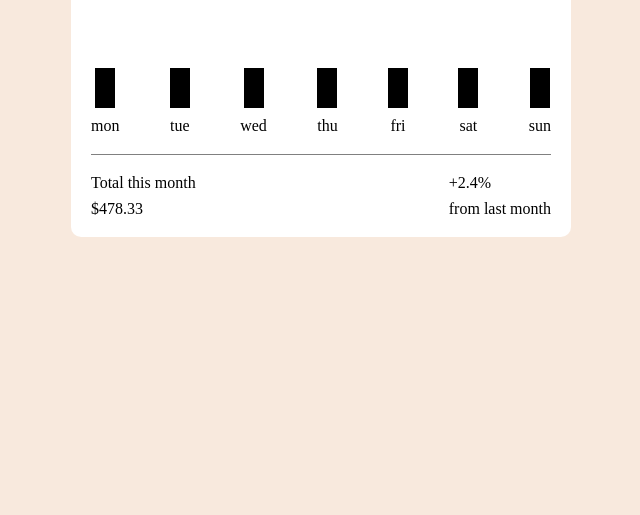
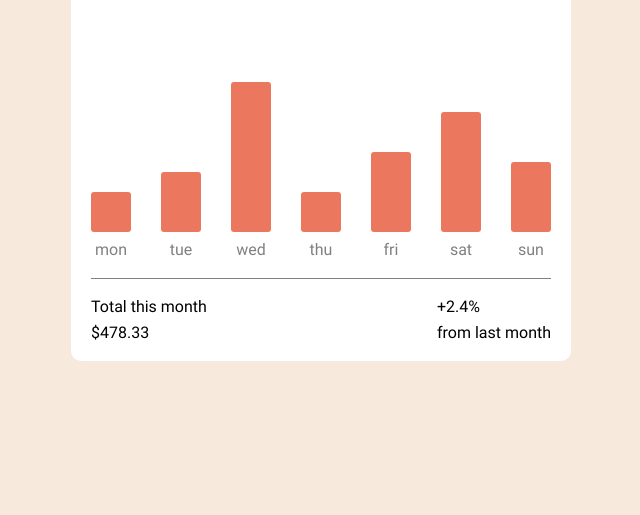
Before and after one commit to Makarem-dev/expenses-chart-component-main, a plain HTML site: page index.html in a window 1280 px wide. Shown: the part 285-800 px from the top of the page, without its empty margins (319-959 px from the left). Drawn offline with Linux system fonts and the light colour scheme.

Commit message:
Initial Commit

```diff
--- a/index.html
+++ b/index.html
@@ -39,26 +39,26 @@
     <div class="chart-container">
       <div class="chart-title">Spending - Last 7 days</div>
       <div class="days-column">
-        <div class="column 1">
-          <div class="chart"></div>mon
+        <div class="column">
+          <div class="chart-1"></div>mon
         </div>
         <div class="column">
-          <div class="chart 2"></div>tue
+          <div class="chart-2"></div>tue
         </div>
         <div class="column">
-          <div class="chart 3"></div>wed
+          <div class="chart-3"></div>wed
         </div>
         <div class="column">
-          <div class="chart 4"></div>thu
+          <div class="chart-4"></div>thu
         </div>
         <div class="column">
-          <div class="chart 5"></div>fri
+          <div class="chart-5"></div>fri
         </div>
         <div class="column">
-          <div class="chart 6"></div>sat
+          <div class="chart-6"></div>sat
         </div>
         <div class="column">
-          <div class="chart 7"></div>sun
+          <div class="chart-7"></div>sun
         </div>
       </div>
 
--- a/style.css
+++ b/style.css
@@ -1,3 +1,7 @@
+@font-face {
+    font-family:Roboto-Regular  ;
+    src: url(./design/Roboto-Regular.ttf);
+}
 html {
   background-color: hsl(27, 66%, 92%);
 }
@@ -8,26 +12,33 @@ html {
   margin: -250px 0 0 -250px;
   width: 500px;
   height: 500px;
+  font-family: Roboto-Regular;
 }
 .balance {
   display: flex;
   align-items: center;
   justify-content: space-between;
 
+
+
+
   background-color: hsl(10, 79%, 65%);
   border-radius: 10px;
   padding: 10px;
   color: white;
 }
-.chart-title{
-    padding-bottom: 100px;
+.chart-title {
+  padding-bottom: 100px;
+  font-size: 30px;
+  font-weight: 700;
+  color: hsl(25, 47%, 15%);
+
+
 }
 .chart-container {
+
   display: flex;
   flex-direction: column;
-  justify-content: flex-end;
-  justify-content: space-between;
-
   padding: 20px;
   max-width: 500px;
   max-height: 500px;
@@ -40,36 +51,79 @@ html {
   display: flex;
   flex-direction: row;
   justify-content: space-between;
+  align-items: end;
 }
 .column {
   display: flex;
   align-items: center;
   flex-direction: column;
   gap: 10px;
+  color: gray;
+}
+
+.chart-1 {
+  background-color: hsl(10, 79%, 65%);
+  width: 40px;
+  height: 40px;
+  border-radius: 3px;
 
 }
-
-.chart {
-  background-color: black;
-  width: 20px;
+.chart-2 {
+  background-color: hsl(10, 79%, 65%);
+  width: 40px;
+  height: 60px;
+  border-radius: 3px;
+}
+.chart-3 {
+  background-color: hsl(10, 79%, 65%);
+  width: 40px;
+  height: 150px;
+  border-radius: 3px;
+}
+.chart-4 {
+  background-color: hsl(10, 79%, 65%);
+  width: 40px;
   height: 40px;
+  border-radius: 3px;
+}
+.chart-5 {
+  background-color: hsl(10, 79%, 65%);
+  width: 40px;
+  height: 80px;
+  border-radius: 3px;
+}
+.chart-6 {
+  background-color: hsl(10, 79%, 65%);
+  width: 40px;
+  height: 120px;
+  border-radius: 3px;
+}
+.chart-7 {
+  background-color: hsl(10, 79%, 65%);
+  width: 40px;
+  height: 70px;
+  border-radius: 3px;
 }
 
 .total-container {
+
   display: flex;
   justify-content: space-between;
   flex-direction: row;
   padding-top: 20px;
   margin-top: 20px;
   border-top: 1.5px solid gray;
-
 }
 .total-month {
+
+
   display: flex;
   flex-direction: column;
   gap: 10px;
 }
 .total-lastmonth {
+
+
   display: flex;
   flex-direction: column;
   gap: 10px;
```
Also changed, not shown: design/Roboto-Bold.ttf (added), design/Roboto-Regular.ttf (added).
